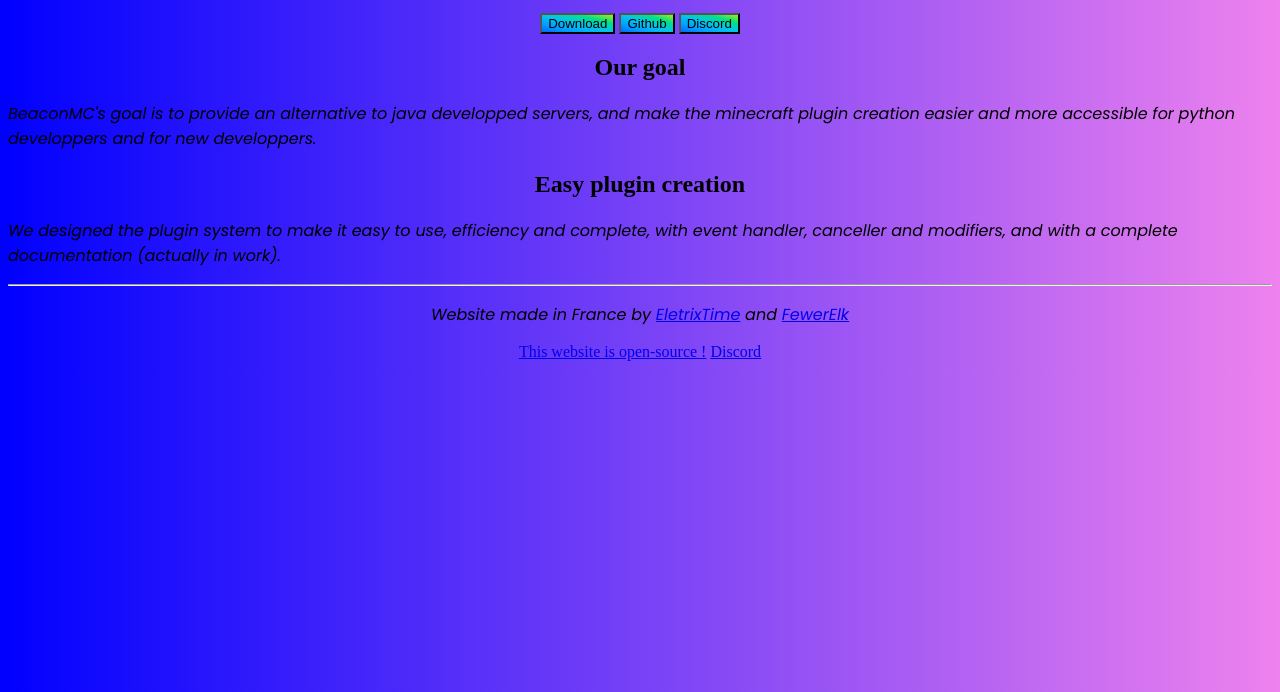
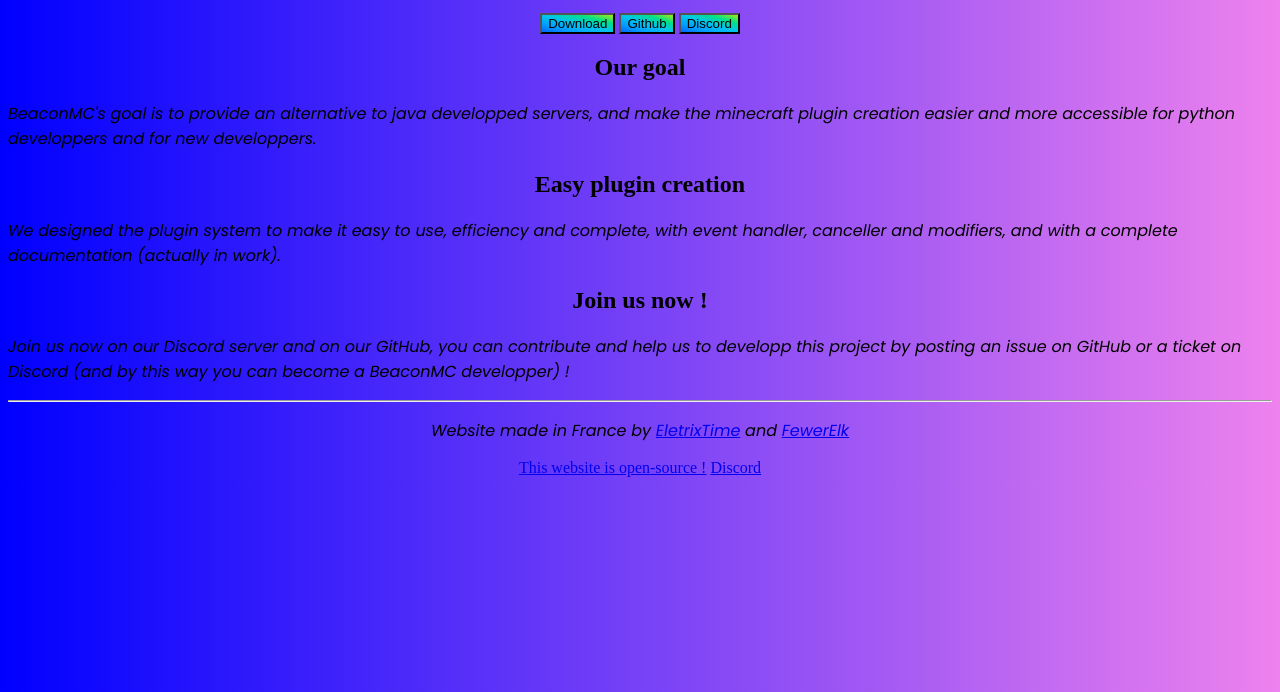
Before and after one commit to FewerElk/BeaconMC-website, a plain HTML site: page index.html in a window 1280 px wide. Shown: the part 108-800 px from the top of the page. Drawn offline with Linux system fonts and the light colour scheme.

Commit message:
Update index.html

```diff
--- a/index.html
+++ b/index.html
@@ -25,6 +25,10 @@
 
     <h2 align="center">Easy plugin creation</h2>
     <p>We designed the plugin system to make it easy to use, efficiency and complete, with event handler, canceller and modifiers, and with a complete documentation (actually in work).</p>
+
+    <h2 align="center">Join us now !</h2>
+    <p>Join us now on our <a>Discord server</a> and on our <a>GitHub</a>, you can contribute and help us to developp this project by posting an issue on GitHub or a ticket on Discord (and by this way you can become a BeaconMC developper) !</p>
+
 <center>
     <hr>
 <footer>
```
